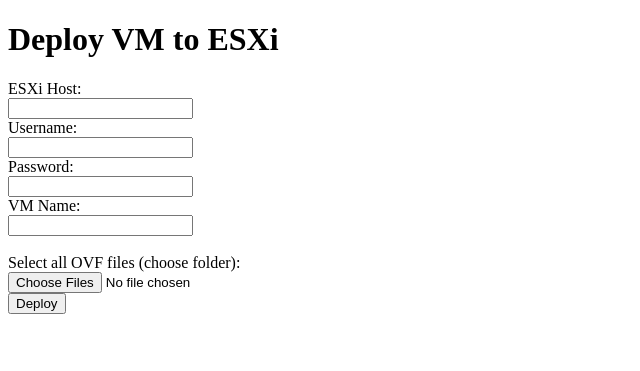
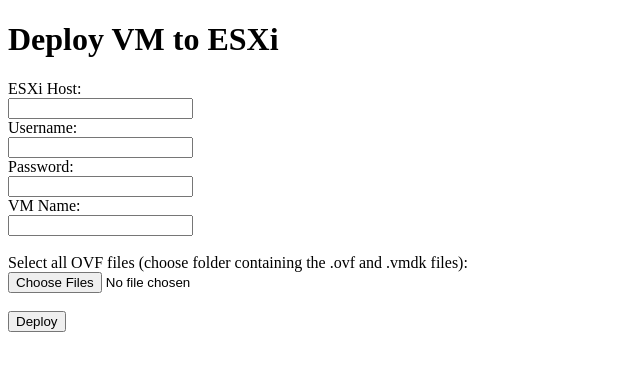
Before and after one commit to AlaKlein/ESXiOVFdeployer, a FastAPI app: page / in a window 1280 px wide. Shown: the top 371 px of the page, without its empty margins (0-640 px from the left). Run offline with FastAPI, Linux system fonts and the light colour scheme.

Commit message:
UI enhancements

```diff
--- a/templates/form.html
+++ b/templates/form.html
@@ -26,10 +26,10 @@
     <label>VM Name:</label><br>
     <input name="vm_name" required><br><br>
 
-    <label>Select all OVF files (choose folder):</label><br>
+    <label>Select all OVF files (choose folder containing the .ovf and .vmdk files):</label><br>
     <input name="files" type="file" multiple webkitdirectory directory required><br>
 
-    <button type="submit">Deploy</button>
+    <br><button type="submit">Deploy</button>
   </form>
 
   <div id="loading">
```
